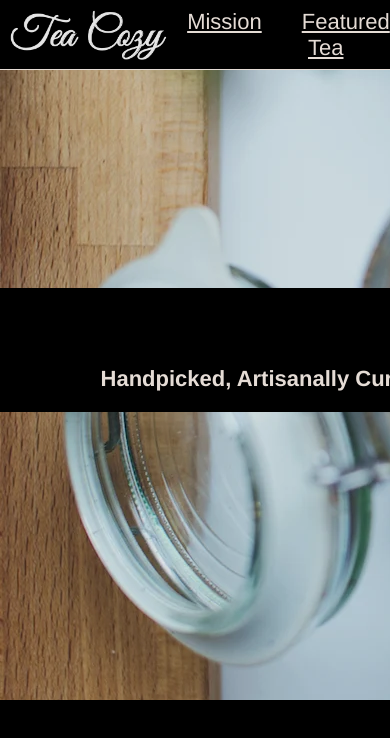
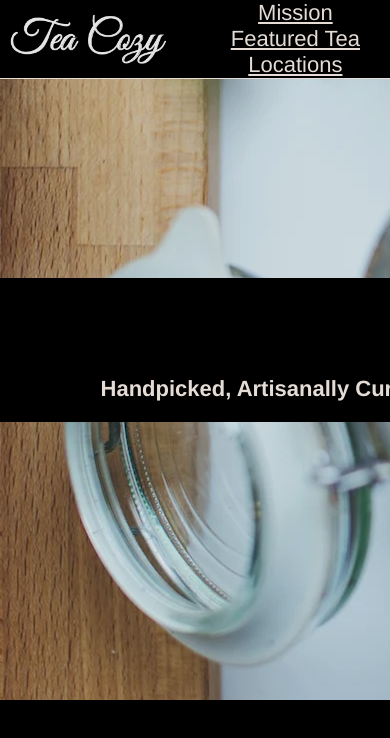
Before and after one commit to carlosglzn/tea-cozy, a plain HTML site: page index.html in a window 390 px wide. Shown: the top 738 px of the page. Drawn offline with Linux system fonts and the light colour scheme.

Commit message:
media query navigation

```diff
--- a/resources/css/style.css
+++ b/resources/css/style.css
@@ -56,6 +56,23 @@ header {
     opacity: 0.7;
 }
 
+@media screen and (max-width: 700px) {
+
+    header {
+        height: auto;
+    }
+
+    .navigation {
+        flex-flow: column wrap;
+        padding: 0;
+    }
+
+    .navigation a {
+        text-align: center;
+        padding: 10px;
+    }
+}
+
 /* MISSION MAIN SECTION */
 
 .main {
@@ -71,14 +88,7 @@ header {
     margin: auto;
 }
 
-.mission h2 {
-    background-color: black;
-    width: 1200px;
-    text-align: center;
-    padding: 10px 0;
-}
-
-.mission h4 {
+.mission h2, h4 {
     background-color: black;
     width: 1200px;
     text-align: center;
```
